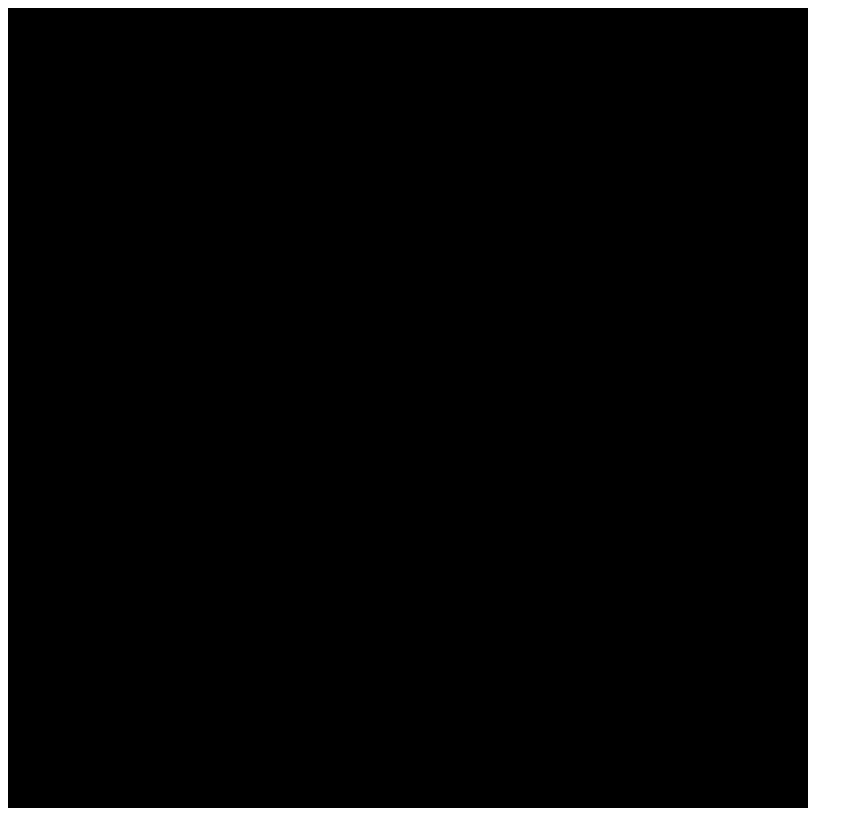
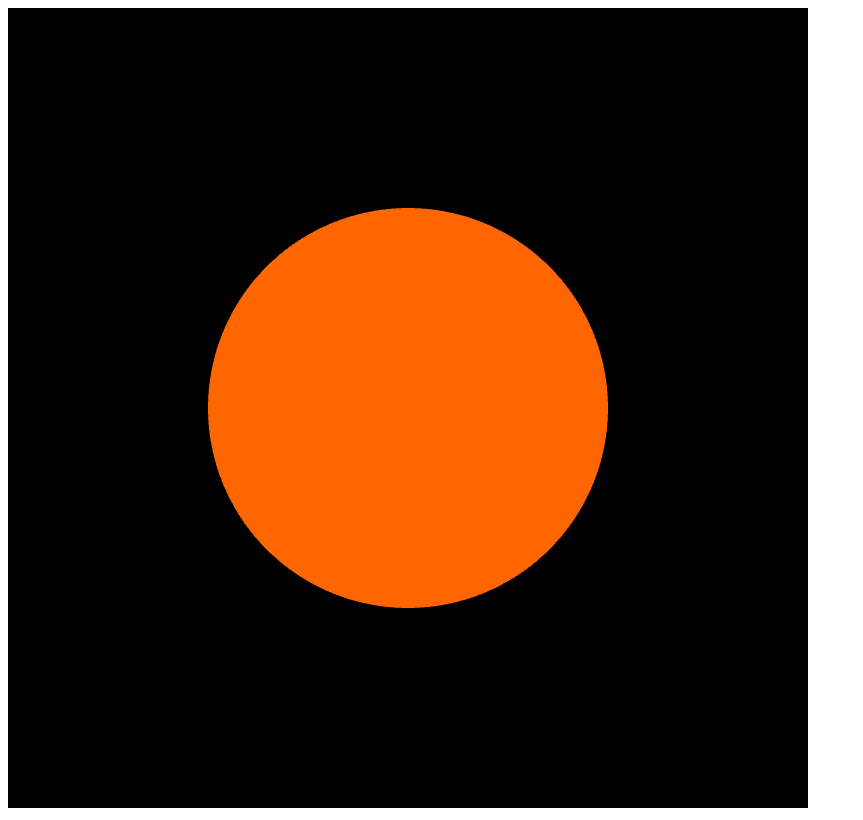
Before and after one commit to thaimac/Project1-ComputerGraphics, a plain HTML site: page code/index.html in a window 1280 px wide. Shown: the whole page, without its empty margins (0-863 px from the left). Drawn offline with Linux system fonts and the light colour scheme.

Commit message:
Add circle to canvas

```diff
--- a/code/index.html
+++ b/code/index.html
@@ -1,6 +1,7 @@
 <!DOCTYPE html>
 <html>
 	<head>
+		<meta charset="utf-8" />
 		<title>Computer Graphics - Project 1</title>
 	</head>
 	<body onload="main()">
--- a/code/script.js
+++ b/code/script.js
@@ -1,3 +1,16 @@
+// Vertex shader program
+var VSHADER_SOURCE =
+  'attribute vec4 a_Position;\n' +
+  'void main() {\n' +
+  '  gl_Position = a_Position;\n' +
+  '}\n';
+
+// Fragment shader program
+var FSHADER_SOURCE =
+  'void main() {\n' +
+  '  gl_FragColor = vec4(1.0, 0.4, 0.0, 1.0);\n' +
+  '}\n';
+
 function main() {
 	//Retrieve canvas element
 	var canvas = document.getElementById('webgl');
@@ -9,9 +22,60 @@ function main() {
 		return false;
 	}
 
+	// Initialize shaders
+	if (!initShaders(gl, VSHADER_SOURCE, FSHADER_SOURCE)) {
+		console.log('Failed to intialize shaders.');
+		return;
+	}
+
+	// Write the positions of vertices to a vertex shader
+	var n = initVertexBuffer(gl);
+	if (n < 0) {
+	  console.log('Failed to set the positions of the vertices');
+	  return;
+	}
+
 	//Set clear color
 	gl.clearColor(0.0,0.0,0.0,1.0);
 
 	//Clear Canvas
 	gl.clear(gl.COLOR_BUFFER_BIT);
+
+	// Draw the rectangle
+	gl.drawArrays(gl.TRIANGLE_STRIP, 0, n);
 }
+
+function initVertexBuffer(gl) {
+    // Create a buffer object
+    var vertexBuffer = gl.createBuffer(),
+        vertices = [],
+        vertCount = 2;
+    for (var i=0.0; i<=360; i+=1) {
+      // degrees to radians
+      var j = i * Math.PI / 180;
+      // X Y Z
+      var vert1 = [
+        Math.sin(j)*0.5,
+        Math.cos(j)*0.5,
+      ];
+      var vert2 = [
+        0,
+        0,
+      ];
+      vertices = vertices.concat(vert1);
+      vertices = vertices.concat(vert2);
+    }
+    var n = vertices.length / vertCount;
+    gl.bindBuffer(gl.ARRAY_BUFFER, vertexBuffer);
+    gl.bufferData(gl.ARRAY_BUFFER, new Float32Array(vertices), gl.STATIC_DRAW);
+
+    var a_Position = gl.getAttribLocation(gl.program, 'a_Position');
+	if (a_Position < 0) {
+		console.log('Failed to get the storage location of a_Position');
+		return -1;
+	  }
+    gl.enableVertexAttribArray(a_Position);
+    gl.vertexAttribPointer(a_Position, vertCount, gl.FLOAT, false, 0, 0);
+
+    return n;
+  }
```
